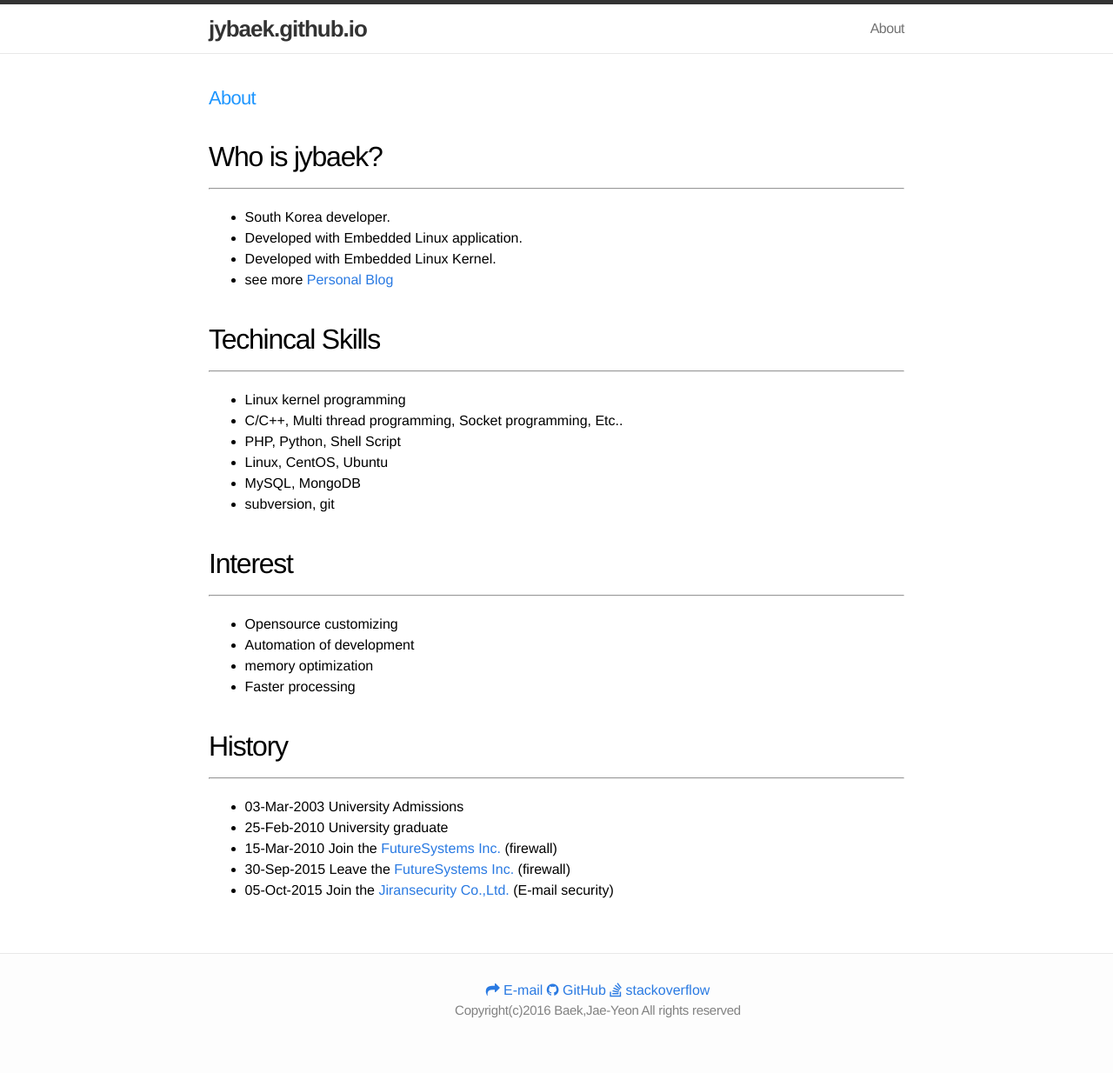
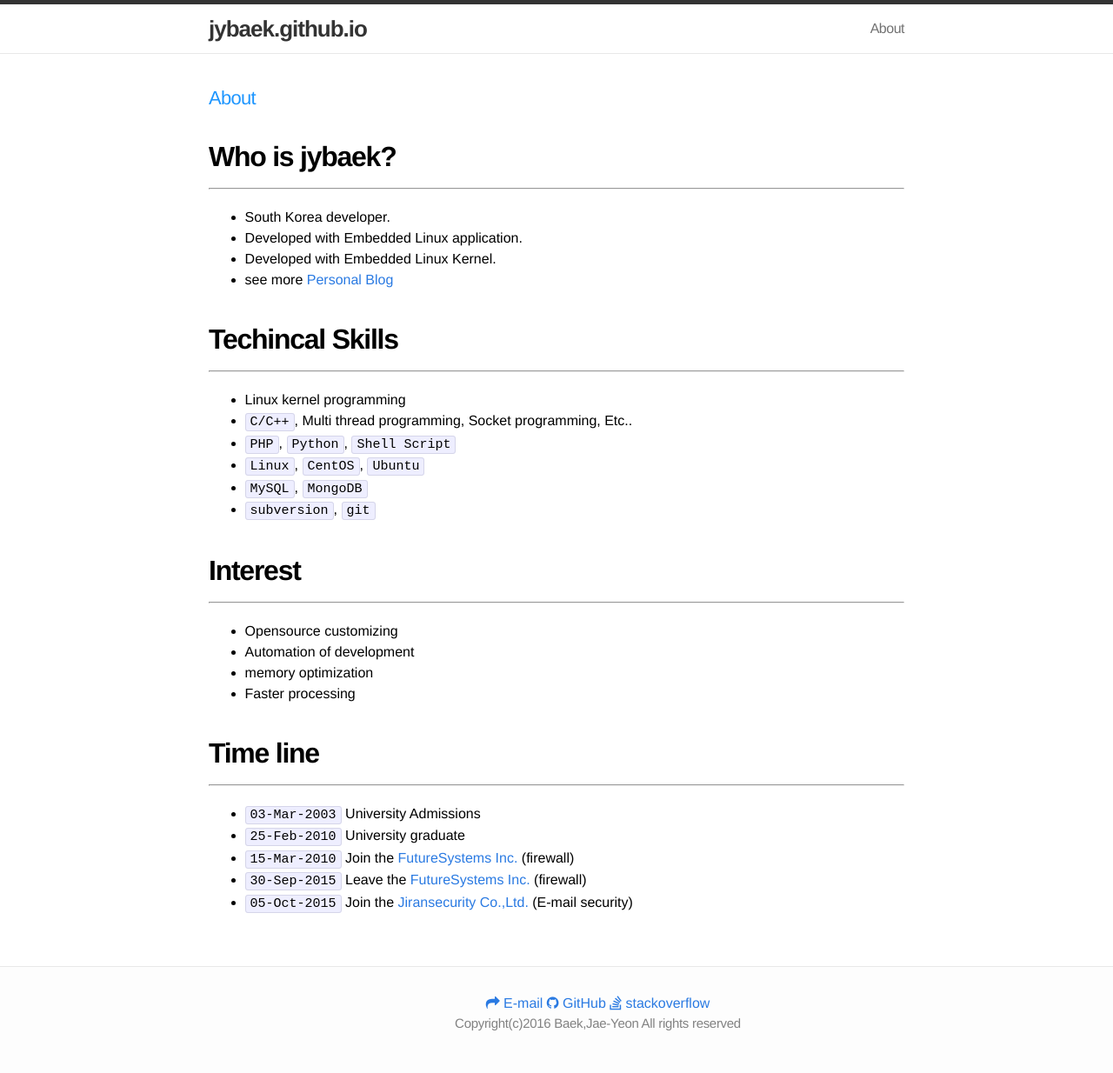
Before and after one commit to jybaek/jybaek.github.com, a Jekyll site: the page built from about.md, in a window 1280 px wide. Shown: the whole page at 87% size. Built offline with Jekyll 4.4.1, drawn with Linux system fonts in a browser that asks for light colours; nearby versions of some CDN libraries.

Commit message:
about 수정

```diff
--- a/about.md
+++ b/about.md
@@ -3,33 +3,33 @@ layout: no_comment_post
 title:  "About"
 ---
 
-## Who is jybaek?
+## **Who is jybaek?**
 ----
 * South Korea developer.
 * Developed with Embedded Linux application.
 * Developed with Embedded Linux Kernel.
 * see more [Personal Blog](http://jybaek.tistory.com/)
 
-## Techincal Skills
+## **Techincal Skills**
 ----
 * Linux kernel programming
-* C/C++, Multi thread programming, Socket programming, Etc..
-* PHP, Python, Shell Script
-* Linux, CentOS, Ubuntu
-* MySQL, MongoDB
-* subversion, git
+* `C/C++`, Multi thread programming, Socket programming, Etc..
+* `PHP`, `Python`, `Shell Script`
+* `Linux`, `CentOS`, `Ubuntu`
+* `MySQL`, `MongoDB`
+* `subversion`, `git`
 
-## Interest
+## **Interest**
 ----
 * Opensource customizing
 * Automation of development
 * memory optimization
 * Faster processing
 
-## History
+## **Time line**
 ----
-* 03-Mar-2003 University Admissions
-* 25-Feb-2010 University graduate
-* 15-Mar-2010 Join the [FutureSystems Inc.](http://www.future.co.kr) (firewall)
-* 30-Sep-2015 Leave the [FutureSystems Inc.](http://www.future.co.kr) (firewall)
-* 05-Oct-2015 Join the [Jiransecurity Co.,Ltd.](https://www.jiransecurity.com) (E-mail security)
+* `03-Mar-2003` University Admissions
+* `25-Feb-2010` University graduate
+* `15-Mar-2010` Join the [FutureSystems Inc.](http://www.future.co.kr) (firewall)
+* `30-Sep-2015` Leave the [FutureSystems Inc.](http://www.future.co.kr) (firewall)
+* `05-Oct-2015` Join the [Jiransecurity Co.,Ltd.](https://www.jiransecurity.com) (E-mail security)
```
